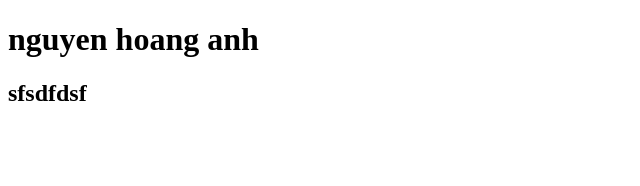
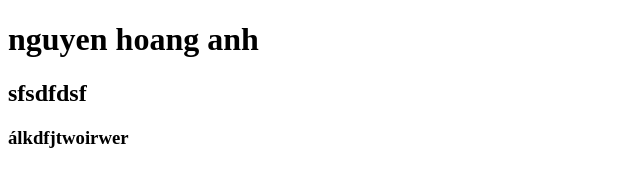
Before and after one commit to hoanganh30082003/assignmentprj301, a plain HTML site: page index.html in a window 1280 px wide. Shown: the whole page, without its empty margins (0-640 px from the left). Drawn offline with Linux system fonts and the light colour scheme.

Commit message:
Update index.html

```diff
--- a/index.html
+++ b/index.html
@@ -8,5 +8,6 @@
 <body>
     <h1>nguyen hoang anh</h1>
     <h2>sfsdfdsf</h2>
+    <h3>álkdfjtwoirwer</h3>
 </body>
 </html>
```
